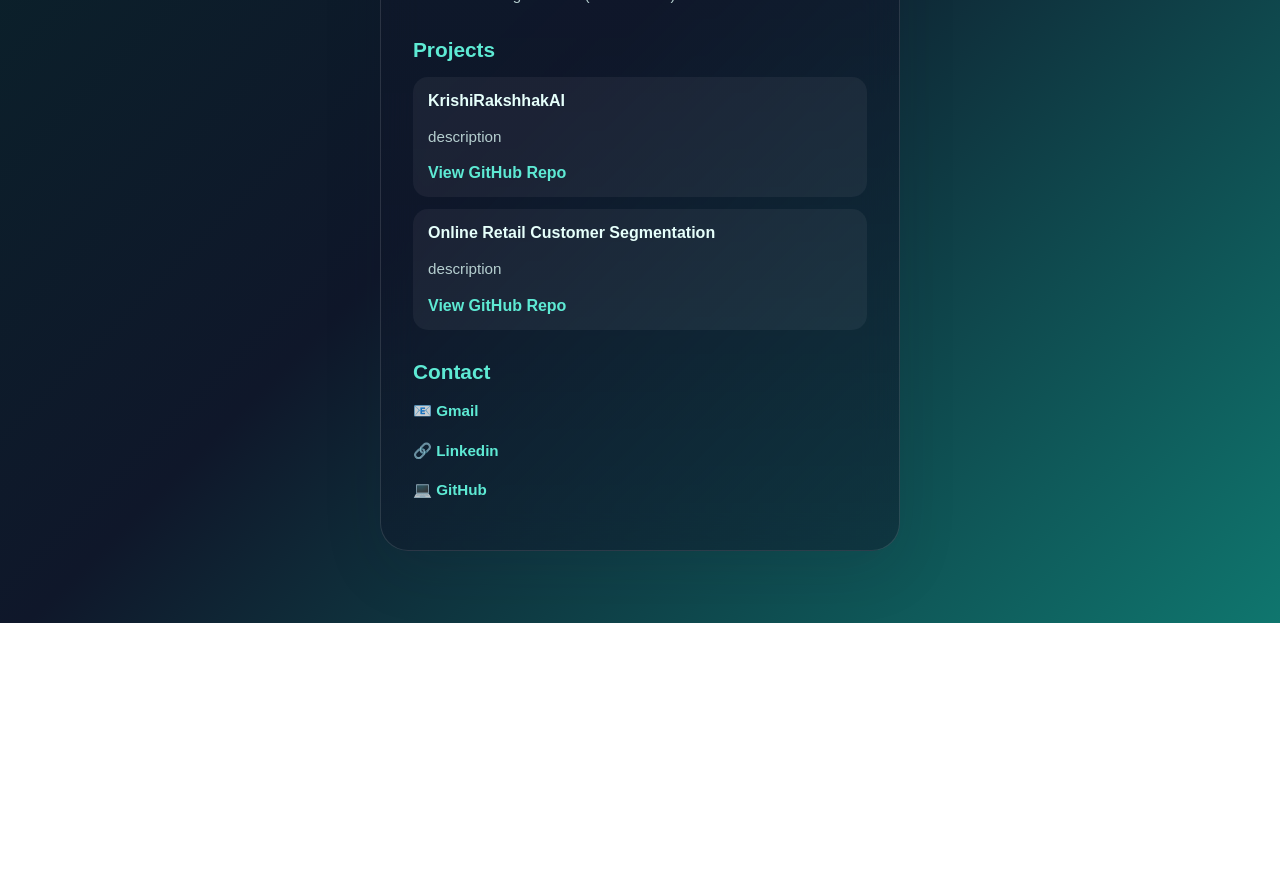
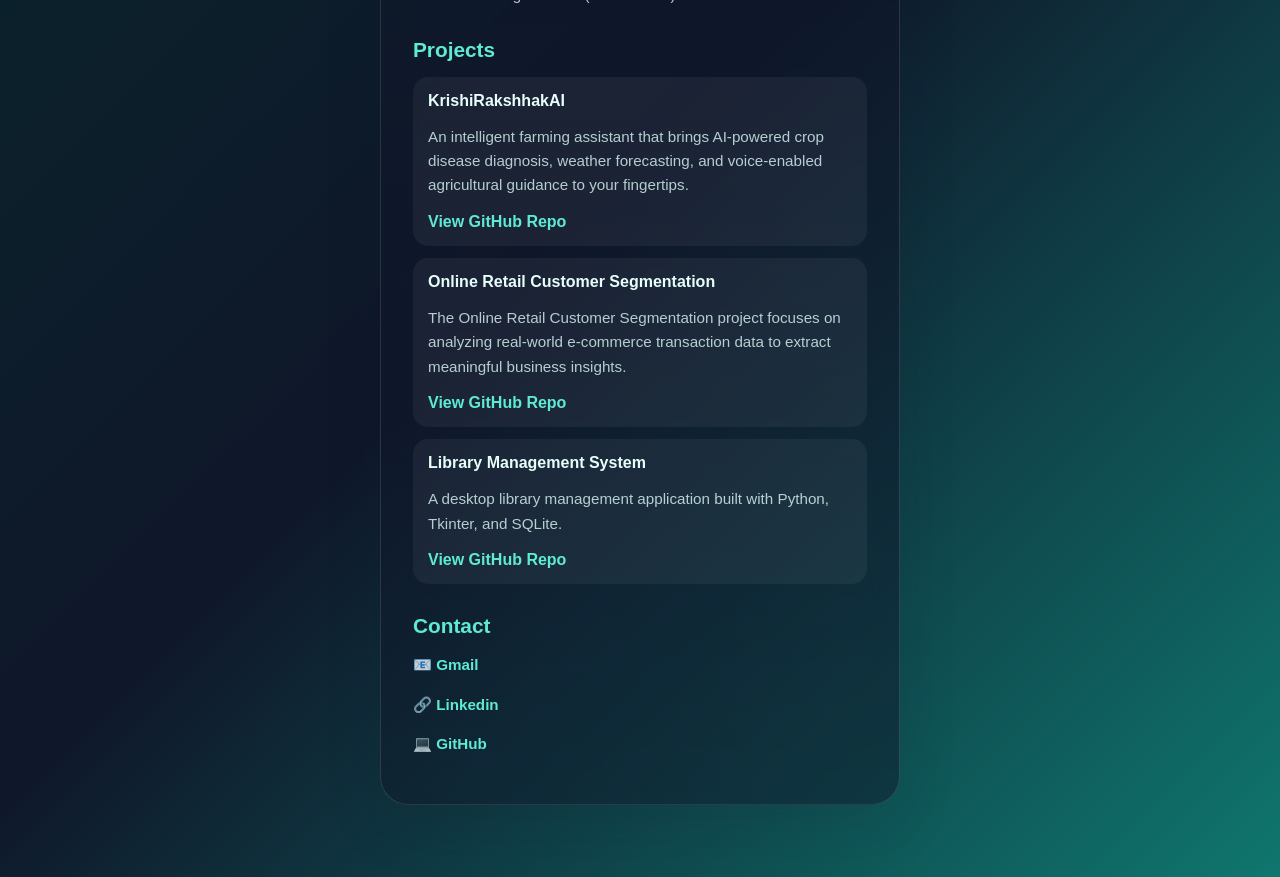
Before and after one commit to shradhaa-singh/2400101530135-S4-B10-Python, a React (Vite) app: page /about in a window 1280 px wide. Shown: the part 1080-1957 px from the top of the page. Before the commit the page ends 1703 px from the top, so only its background shows below. Built offline with nearby package versions, Linux system fonts and the light colour scheme.

Commit message:
updated files

```diff
--- a/src/pages/About.jsx
+++ b/src/pages/About.jsx
@@ -23,13 +23,18 @@ const About = () => {
   const projects = [
     {
       title: "KrishiRakshhakAI",
-      description: "description",
+      description: "An intelligent farming assistant that brings AI-powered crop disease diagnosis, weather forecasting, and voice-enabled agricultural guidance to your fingertips.",
       repoUrl: "https://github.com/shradhaa-singh/KrishiRakshhakAI.git",
     },
     {
       title: "Online Retail Customer Segmentation",
-      description: "description",
+      description: "The Online Retail Customer Segmentation project focuses on analyzing real-world e-commerce transaction data to extract meaningful business insights.",
       repoUrl: "https://github.com/shradhaa-singh/Online-Retail-Customer-Segmentation.git",
+    },
+    {
+      title: "Library Management System",
+      description: "A desktop library management application built with Python, Tkinter, and SQLite.",
+      repoUrl: "https://github.com/shradhaa-singh/LibraryManagementSystem.git",
     },
   ];
 
```
